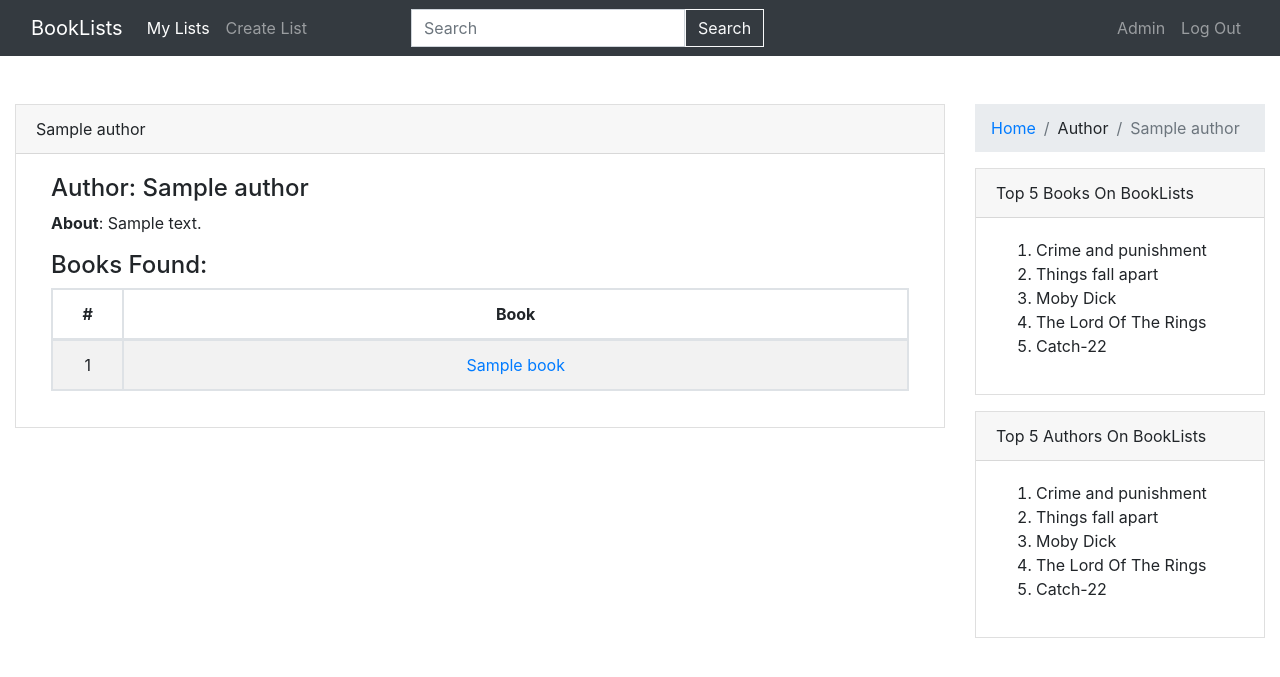
After one commit to Danielius5/WAD_team_assignment, a Django app: a page that uses templates/booklists/authors/view.html in a window 1280 px wide. The commit adds this page. Shown: the top 677 px of the page. Run offline with Django 3.2, Linux system fonts and the light colour scheme; tables that the repository leaves empty hold one stand-in row (values such as "Sample post"); some libraries are stand-ins or nearby versions.

Commit message:
added author page connected to book

```diff
--- a/booklists/models.py
+++ b/booklists/models.py
@@ -40,7 +40,7 @@ class Book(models.Model):
     name = models.CharField(max_length=128)
     release_date = models.DateField()
     no_of_pages = models.IntegerField()
-    cover = models.ImageField(upload_to='book_covers', default='/images/picturenotfound.jpg')
+    cover = models.ImageField(upload_to='book_covers', default='/book_covers/picturenotfound.jpg')
     genre = models.ManyToManyField(Genre)
     slug = models.SlugField(unique=True, null=True)
     average_rating = models.FloatField(default=0)
--- a/booklists/urls.py
+++ b/booklists/urls.py
@@ -16,5 +16,6 @@ urlpatterns = [
     path('user/<str:username>/lists/<slug:list_slug>/delete', views.list_delete, name='lists_delete'),
     path('book/<slug:book_slug>/rate', views.book_rate, name='book_rate'),
     path('search', views.search, name='search'),
+    path('author/<slug:author_slug>', views.author_show, name='author_show'),
     path('', views.index, name='index'),
 ]
--- a/booklists/views.py
+++ b/booklists/views.py
@@ -248,3 +248,13 @@ def search(request):
     users = User.objects.filter(query_users)
 
     return render(request, 'booklists/search-results.html', context= {'books' : books, 'authors' : authors, 'users' : users, 'search' : search})
+
+def author_show(request, author_slug):
+    author = Author.objects.filter(slug=author_slug).first()
+
+    if author:
+        books = author.book_set.all()
+        return render(request, 'booklists/authors/view.html', context={'author' : author, 'books' : books})
+    else:
+        # not found
+        return render(request, 'booklists/errors/404.html', status=404)
--- /dev/null
+++ b/templates/booklists/authors/view.html
@@ -0,0 +1,67 @@
+{% extends 'booklists/layouts/app.html' %}
+
+{% load i18n %}
+{% load static %}
+{% block breadcrumbs %}
+    <nav aria-label="breadcrumb">
+        <ol class="breadcrumb">
+            <li class="breadcrumb-item"><a href="{% url 'booklists:index' %}">Home</a></li>
+            <li class="breadcrumb-item" aria-current="page">{% translate 'Author' %}</li>
+            <li class="breadcrumb-item active" aria-current="page">{{ author.name }}</li>
+        </ol>
+    </nav>
+{% endblock %}
+
+{% block body_block %}
+
+    <div class="card-header">
+        {{ author.name }}
+    </div>
+
+    <div class="card-body">
+
+        <div class="container-fluid">
+            <div class="row">
+                <div class="col-md-12">
+                    <h4>{% translate 'Author' %}: {{ author.name }}</h4>
+                    <p><strong>{% translate 'About' %}</strong>: {{ author.about }}</p>
+                </div>
+            </div>
+            <div class="row">
+                <div class="col-md-12">
+                    <h4>{% translate 'Books Found' %}:</h4>
+
+                    {% if books %}
+                        <table class="table table-striped table-bordered text-center">
+                            <thead>
+                            <tr class="d-flex">
+                                <th class="col-md-1 col-xs-1">#</th>
+                                <th class="col-md-11">{% translate 'Book' %}</th>
+                            </tr>
+                            </thead>
+                            <tbody>
+                                {% for book in books %}
+                                    <tr class="d-flex">
+                                        <td class="col-md-1 col-xs-1">{{ forloop.counter }}</td>
+                                        <td class="col-md-11">
+                                            <a href="{% url 'booklists:show_book' book.slug %}">{{ book.name }}</a>
+                                        </td>
+                                    </tr>
+                                {% endfor %}
+                            </tbody>
+                        </table>
+
+                    {% else %}
+
+                    {% translate 'No Books Found!' %}
+
+                    {% endif %}
+                </div>
+            </div>
+        </div>
+    </div>
+{% endblock %}
+
+{% block custom_js %}
+    <script src="{% static 'js/delete-button.js'%}"></script>
+{% endblock %}
--- a/templates/booklists/books/view.html
+++ b/templates/booklists/books/view.html
@@ -29,7 +29,9 @@
                     <p>
                         <i>
                             {% translate 'By' %} -
-                            {{ book.authors.all|join:", " }}
+                            {% for author in book.authors.all %}
+                                <a href="{% url 'booklists:author_show' author.slug %}">{{ author.name }}</a>,
+                            {% endfor %}
                         </i>
                     </p>
                     <p>
--- a/templates/booklists/search-results.html
+++ b/templates/booklists/search-results.html
@@ -102,7 +102,7 @@
                                     <tr class="d-flex">
                                         <td class="col-md-1 col-xs-1">{{ forloop.counter }}</td>
                                         <td class="col-md-11">
-                                            <a href="#">{{ author.name }}</a>
+                                            <a href="{% url 'booklists:author_show' author.slug %}">{{ author.name }}</a>
                                         </td>
                                     </tr>
                                 {% endfor %}
```
Also changed, not shown: booklists/migrations/0002_auto_20210405_1721.py (deleted), booklists/migrations/0003_merge_20210405_1740.py (deleted), booklists/migrations/0004_auto_20210405_1921.py (deleted).
